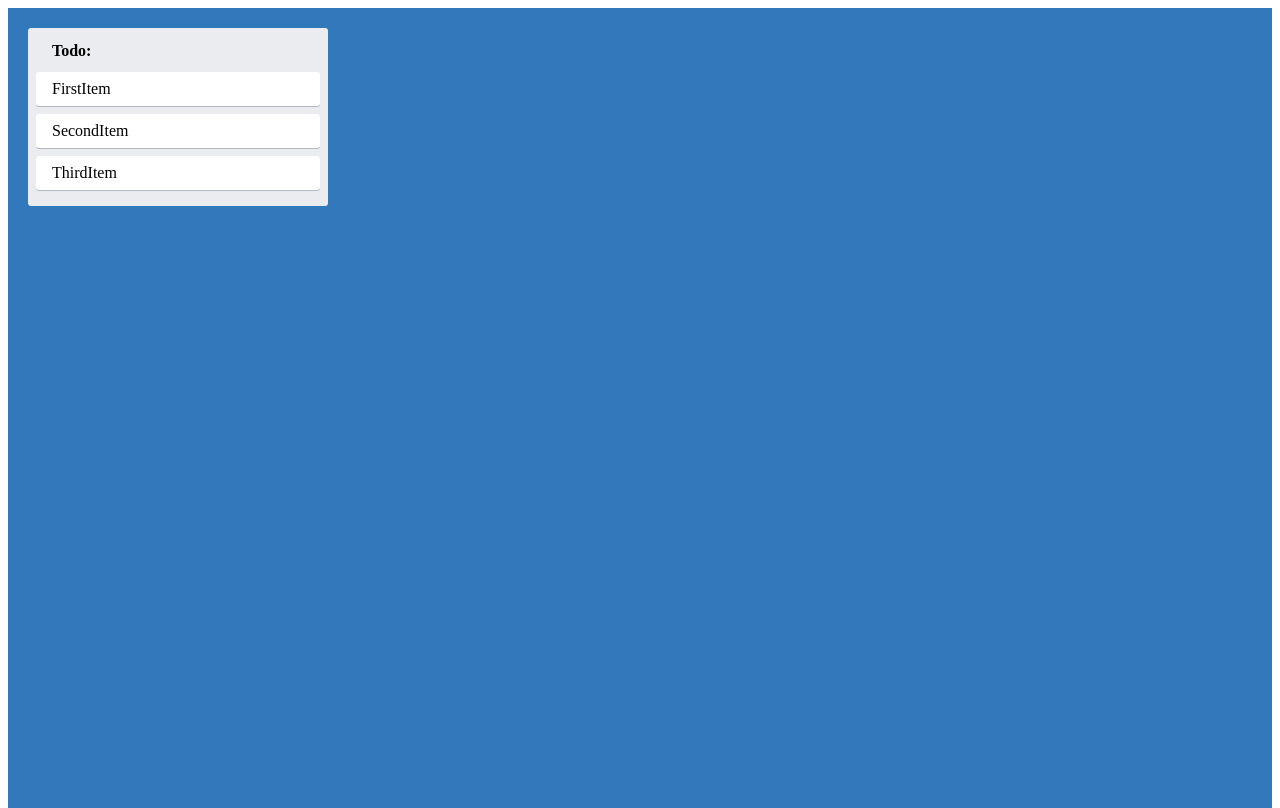
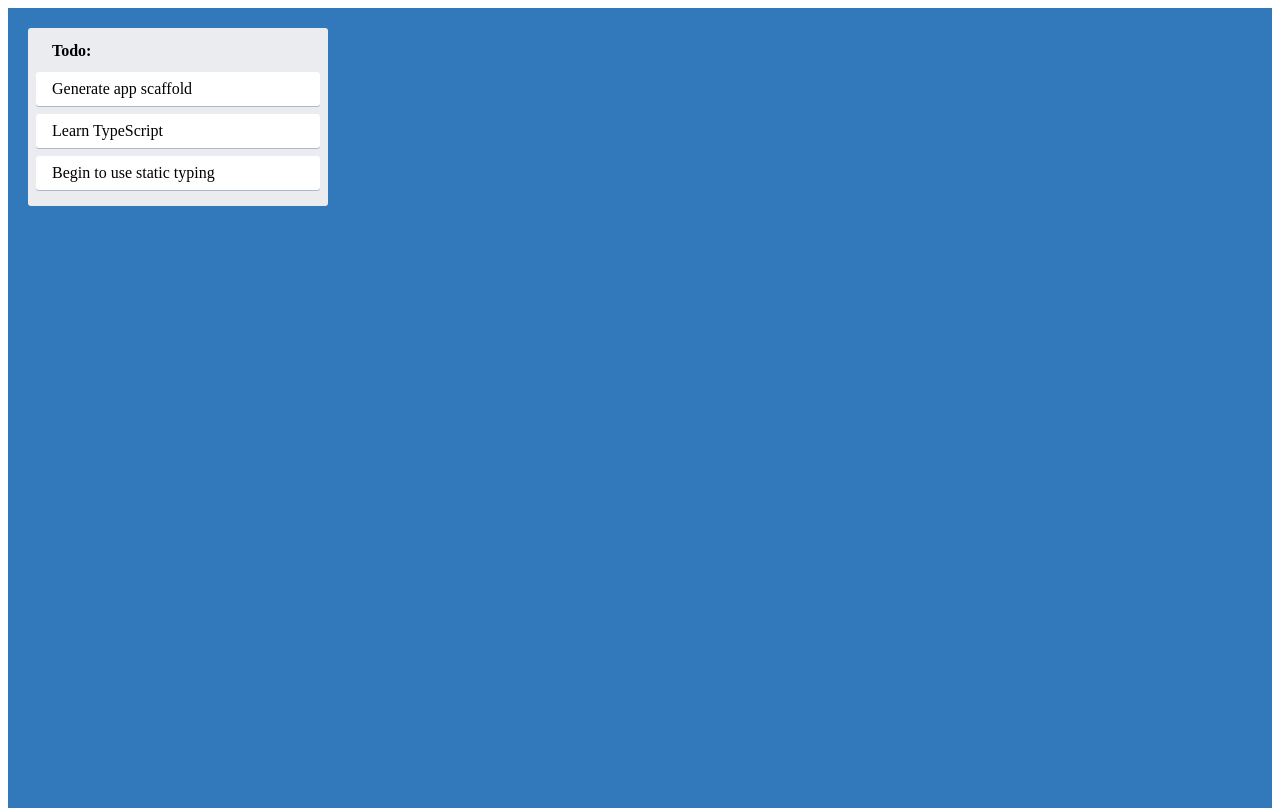
Before and after one commit to filipef9/trelo-clone, a React (Create React App) app: page / in a window 1280 px wide. Built offline with nearby package versions, Linux system fonts and the light colour scheme.

Commit message:
:sparkles: add column component

```diff
--- a/src/App.tsx
+++ b/src/App.tsx
@@ -1,15 +1,10 @@
-import React from 'react';
-import { AppContainer, CardContainer, ColumnContainer, ColumnTitle } from './styles';
+import { Column } from './Column';
+import { AppContainer, ColumnContainer } from './styles';
 
 export const App = () => {
   return (
     <AppContainer>
-      <ColumnContainer>
-        <ColumnTitle>Todo:</ColumnTitle>
-        <CardContainer>FirstItem</CardContainer>
-        <CardContainer>SecondItem</CardContainer>
-        <CardContainer>ThirdItem</CardContainer>
-      </ColumnContainer>
+      <Column text="Todo:" />
     </AppContainer>
   )
 }
--- /dev/null
+++ b/src/Column.tsx
@@ -0,0 +1,16 @@
+import { CardContainer, ColumnContainer, ColumnTitle } from "./styles"
+
+type ColumnProps = {
+  text: string
+}
+
+export const Column = ({ text }: ColumnProps) => {
+  return (
+    <ColumnContainer>
+      <ColumnTitle>{text}</ColumnTitle>
+      <CardContainer>Generate app scaffold</CardContainer>
+      <CardContainer>Learn TypeScript</CardContainer>
+      <CardContainer>Begin to use static typing</CardContainer>
+    </ColumnContainer>
+  )
+}
```
